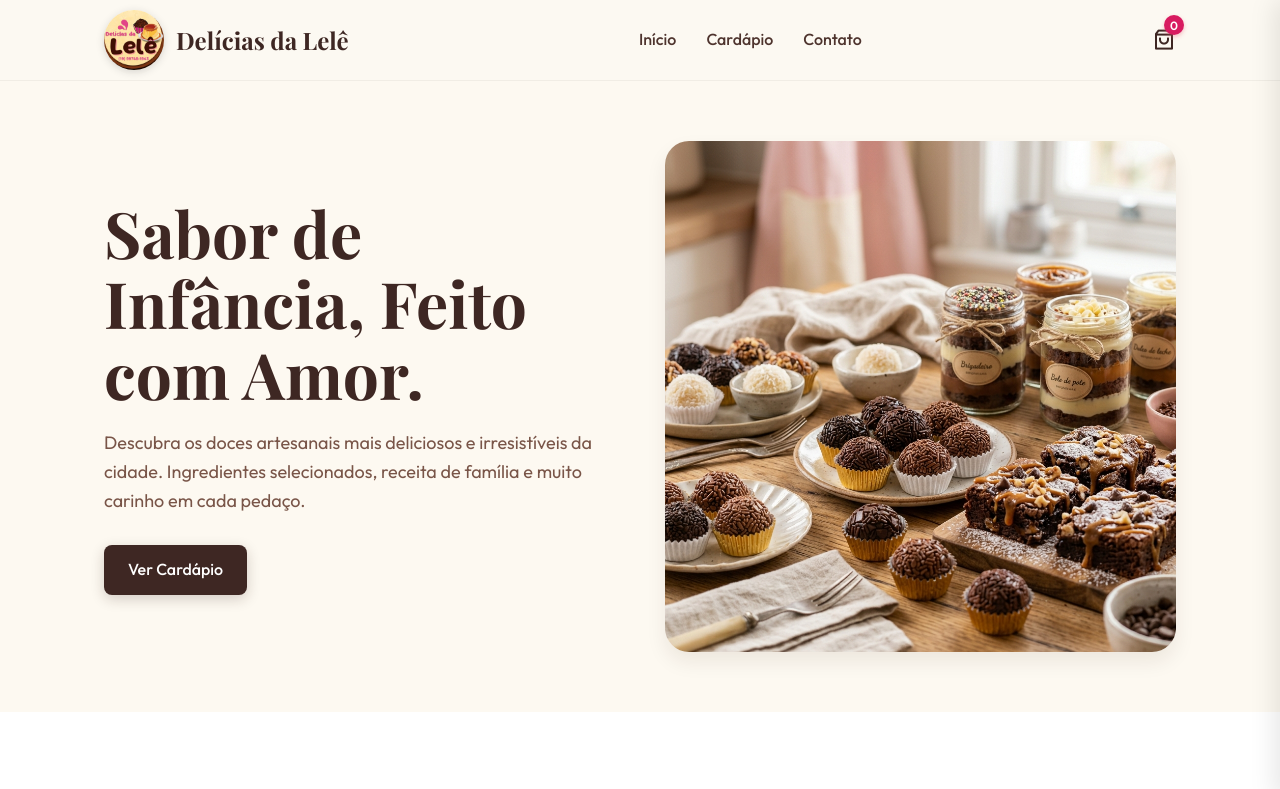
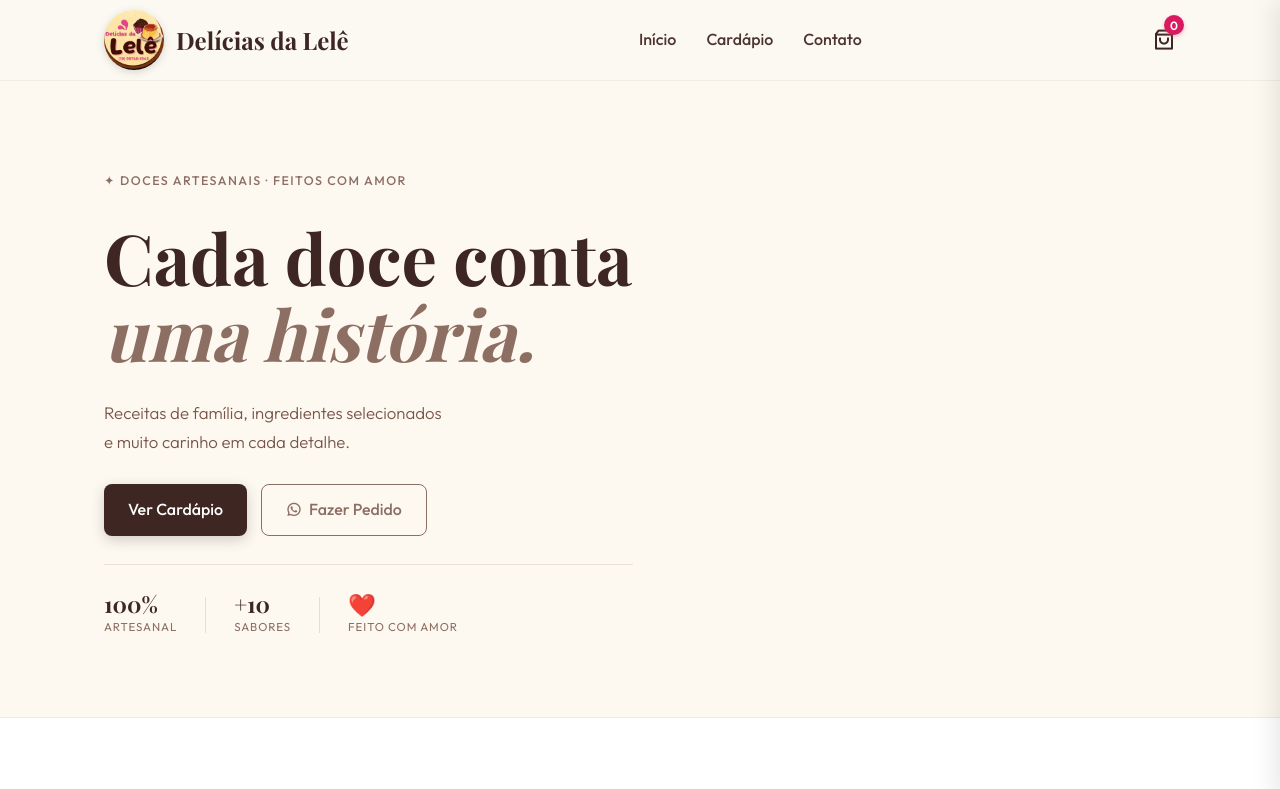
Before and after one commit to edupson/Delicias-da-Lele, a plain HTML site: page delicias-da-lele/index.html in a window 1280 px wide. Shown: the top 789 px of the page. Drawn offline with nearby package versions, Linux system fonts and the light colour scheme; a web font is replaced by a local one.

Commit message:
Hero section redesign - minimalista

```diff
--- a/delicias-da-lele/index.html
+++ b/delicias-da-lele/index.html
@@ -44,12 +44,31 @@
     <section class="hero">
         <div class="container hero-container">
             <div class="hero-content fade-in">
-                <h1>Sabor de Infância, Feito com Amor.</h1>
-                <p>Descubra os doces artesanais mais deliciosos e irresistíveis da cidade. Ingredientes selecionados, receita de família e muito carinho em cada pedaço.</p>
-                <a href="#menu" class="btn btn-primary">Ver Cardápio</a>
-            </div>
-            <div class="hero-image fade-in-delay">
-                <img src="assets/images/hero-sweets.png" alt="Mesa farta de doces caseiros da Delícias da Lelê">
+                <span class="hero-eyebrow">✦ Doces Artesanais · Feitos com Amor</span>
+                <h1>Cada doce conta<br><em>uma história.</em></h1>
+                <p>Receitas de família, ingredientes selecionados<br>e muito carinho em cada detalhe.</p>
+                <div class="hero-actions">
+                    <a href="#menu" class="btn btn-primary">Ver Cardápio</a>
+                    <a href="https://wa.me/5519997481943" class="btn btn-ghost" target="_blank">
+                        <i class="ri-whatsapp-line"></i> Fazer Pedido
+                    </a>
+                </div>
+                <div class="hero-stats">
+                    <div class="stat">
+                        <strong>100%</strong>
+                        <span>Artesanal</span>
+                    </div>
+                    <div class="stat-divider"></div>
+                    <div class="stat">
+                        <strong>+10</strong>
+                        <span>Sabores</span>
+                    </div>
+                    <div class="stat-divider"></div>
+                    <div class="stat">
+                        <strong>❤️</strong>
+                        <span>Feito com amor</span>
+                    </div>
+                </div>
             </div>
         </div>
     </section>
--- a/delicias-da-lele/styles.css
+++ b/delicias-da-lele/styles.css
@@ -248,52 +248,120 @@ header {
    HERO SECTION
    ========================================= */
 .hero {
-    padding: 60px 0;
+    padding: 90px 0 80px;
     overflow: hidden;
+    background-color: var(--clr-cream);
+    border-bottom: 1px solid rgba(47, 27, 18, 0.06);
 }
 
 .hero-container {
     display: flex;
     align-items: center;
-    gap: 50px;
+    justify-content: flex-start;
 }
 
 .hero-content {
-    flex: 1;
+    display: flex;
+    flex-direction: column;
+    gap: 28px;
+    max-width: 680px;
+}
+
+.hero-eyebrow {
+    font-family: var(--font-body);
+    font-size: 0.78rem;
+    font-weight: 500;
+    letter-spacing: 0.12em;
+    text-transform: uppercase;
+    color: var(--clr-caramel);
 }
 
 .hero-content h1 {
-    font-size: clamp(2.5rem, 5vw, 4rem);
-    line-height: 1.1;
-    margin-bottom: 20px;
+    font-size: clamp(2.8rem, 5.5vw, 4.8rem);
+    line-height: 1.08;
+    margin: 0;
+    color: var(--clr-choc-dark);
+}
+
+.hero-content h1 em {
+    font-style: italic;
+    color: var(--clr-caramel);
 }
 
 .hero-content p {
-    font-size: 1.125rem;
+    font-size: 1.05rem;
     color: var(--clr-text-light);
-    margin-bottom: 30px;
-    max-width: 500px;
+    line-height: 1.7;
+    margin: 0;
+    font-weight: 300;
 }
 
-.hero-image {
-    flex: 1;
-    position: relative;
-    border-radius: var(--radius-lg);
-    overflow: hidden;
-    box-shadow: var(--shadow-md);
+.hero-actions {
+    display: flex;
+    gap: 14px;
+    flex-wrap: wrap;
 }
 
-.hero-image img {
-    width: 100%;
-    height: auto;
-    display: block;
-    object-fit: cover;
-    transform: scale(1.02);
-    transition: transform 0.5s ease;
+.btn-ghost {
+    display: inline-flex;
+    align-items: center;
+    gap: 7px;
+    padding: 12px 24px;
+    border: 1.5px solid var(--clr-caramel);
+    border-radius: var(--radius-sm);
+    color: var(--clr-caramel);
+    font-family: var(--font-body);
+    font-size: 1rem;
+    font-weight: 500;
+    text-decoration: none;
+    background: transparent;
+    transition: var(--transition);
+    cursor: pointer;
 }
 
-.hero-image:hover img {
-    transform: scale(1.05);
+.btn-ghost:hover {
+    background: var(--clr-choc-dark);
+    border-color: var(--clr-choc-dark);
+    color: var(--clr-white);
+    transform: translateY(-2px);
+}
+
+.hero-stats {
+    display: flex;
+    align-items: center;
+    gap: 28px;
+    padding-top: 28px;
+    border-top: 1px solid rgba(47, 27, 18, 0.1);
+}
+
+.stat {
+    display: flex;
+    flex-direction: column;
+    gap: 3px;
+}
+
+.stat strong {
+    font-family: var(--font-heading);
+    font-size: 1.4rem;
+    color: var(--clr-choc-dark);
+    font-weight: 700;
+    line-height: 1;
+}
+
+.stat span {
+    font-family: var(--font-body);
+    font-size: 0.72rem;
+    color: var(--clr-caramel);
+    font-weight: 400;
+    text-transform: uppercase;
+    letter-spacing: 0.08em;
+}
+
+.stat-divider {
+    width: 1px;
+    height: 36px;
+    background: rgba(47, 27, 18, 0.12);
+    flex-shrink: 0;
 }
 
 /* =========================================
@@ -785,11 +853,18 @@ footer {
     .hero-container {
         flex-direction: column;
         text-align: center;
-        gap: 30px;
     }
 
-    .hero-content p {
-        margin: 0 auto 30px;
+    .hero-content {
+        align-items: center;
+    }
+
+    .hero-actions {
+        justify-content: center;
+    }
+
+    .hero-stats {
+        justify-content: center;
     }
 
     .products-grid {
```
